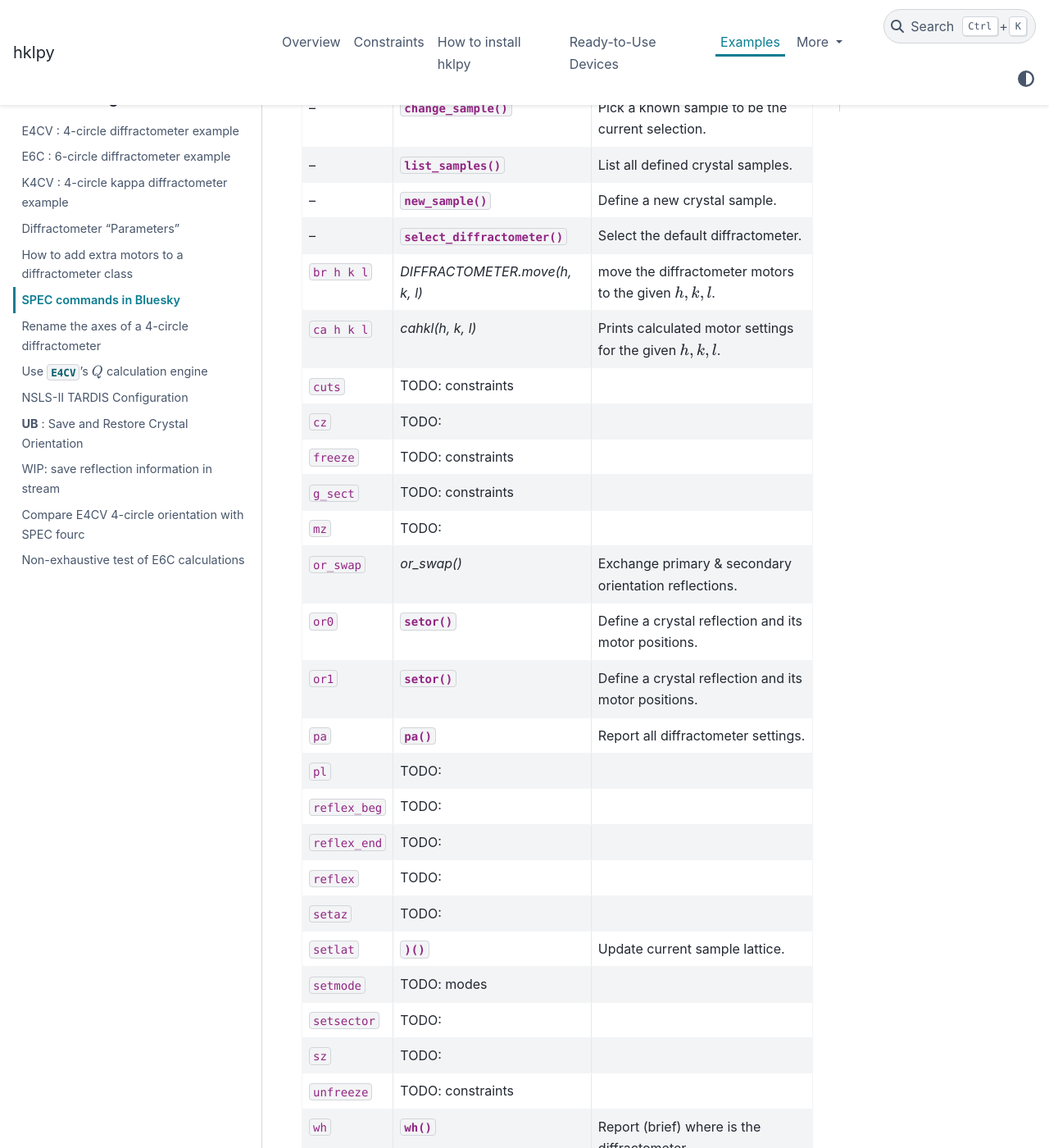
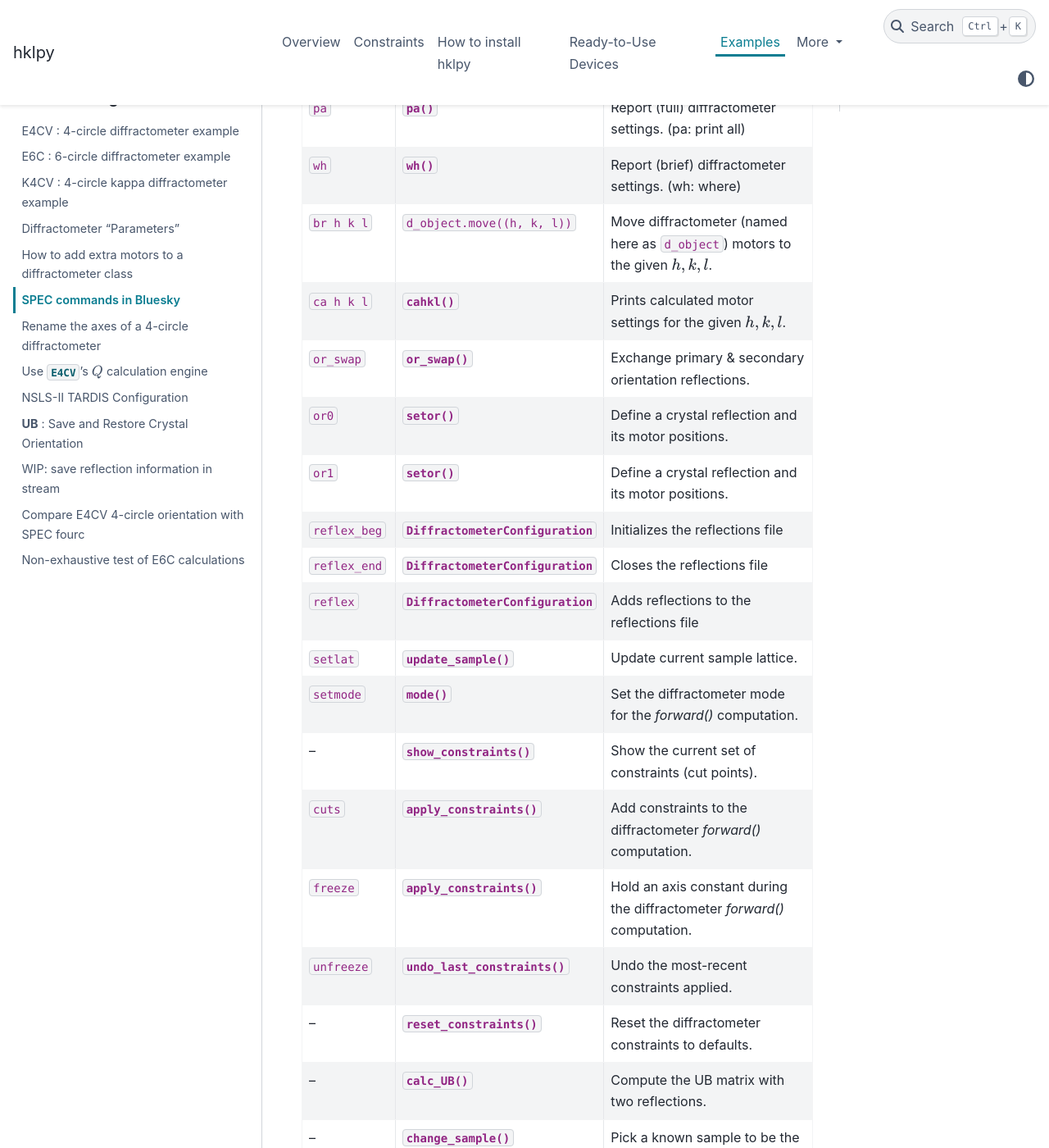
Before and after one commit to bluesky/hklpy, a Sphinx documentation site: the page built from docs/source/examples/notebooks/how_spec_commands.rst, in a window 1280 px wide and 1400 px high, scrolled down 466 px. Shown: the whole window at 82% size. Built offline with Sphinx 7.4.7 and the PyData theme 0.15.4, drawn with Linux system fonts in a browser that asks for light colours; the version number could not be read and is left out; some of the changed text lies outside the part shown.

Commit message:
DOC #290 SPEC comparison

```diff
--- a/docs/source/examples/notebooks/how_spec_commands.rst
+++ b/docs/source/examples/notebooks/how_spec_commands.rst
@@ -14,34 +14,35 @@
 
 Quick Reference Table
 
-==============  ==================================  ============
-*SPEC*          *hklpy*                             description
-==============  ==================================  ============
---              :func:`~calc_UB`                    Compute the UB matrix with two reflections.
---              :func:`~change_sample`              Pick a known sample to be the current selection.
---              :func:`~list_samples`               List all defined crystal samples.
---              :func:`~new_sample`                 Define a new crystal sample.
---              :func:`~select_diffractometer`      Select the default diffractometer.
-``br h k l``    `DIFFRACTOMETER.move(h, k, l)`      move the diffractometer motors to the given :math:`h, k, l`.
-``ca h k l``    `cahkl(h, k, l)`                    Prints calculated motor settings for the given :math:`h, k, l`.
-``cuts``        TODO: constraints
-``cz``          TODO:
-``freeze``      TODO: constraints
-``g_sect``      TODO: constraints
-``mz``          TODO:
-``or_swap``     `or_swap()`                         Exchange primary & secondary orientation reflections.
-``or0``         :func:`~setor`                      Define a crystal reflection and its motor positions.
-``or1``         :func:`~setor`                      Define a crystal reflection and its motor positions.
-``pa``          :func:`~pa`                         Report all diffractometer settings.
-``pl``          TODO:
-``reflex_beg``  TODO:
-``reflex_end``  TODO:
-``reflex``      TODO:
-``setaz``       TODO:
-``setlat``      :func:`~update_sample(...)`         Update current sample lattice.
-``setmode``     TODO: modes
-``setsector``   TODO:
-``sz``          TODO:
-``unfreeze``    TODO: constraints
-``wh``          :func:`~wh`                         Report (brief) where is the diffractometer.
-==============  ==================================  ============
+===============  =============================================================  ============
+*SPEC*           *hklpy*                                                        description
+===============  =============================================================  ============
+--               :func:`~hkl.user.select_diffractometer`                        Select the default diffractometer.
+``pa``           :func:`~hkl.user.pa`                                           Report (full) diffractometer settings.  (pa: print all)
+``wh``           :func:`~hkl.user.wh`                                           Report (brief) diffractometer settings. (wh: where)
+``br h k l``     ``d_object.move((h, k, l))``                                   Move diffractometer (named here as ``d_object``) motors to the given :math:`h, k, l`.
+``ca h k l``     :func:`~hkl.user.cahkl`                                        Prints calculated motor settings for the given :math:`h, k, l`.
+``or_swap``      :func:`~hkl.user.or_swap()`                                    Exchange primary & secondary orientation reflections.
+``or0``          :func:`~hkl.user.setor`                                        Define a crystal reflection and its motor positions.
+``or1``          :func:`~hkl.user.setor`                                        Define a crystal reflection and its motor positions.
+``reflex_beg``   :class:`~hkl.configuration.DiffractometerConfiguration`        Initializes the reflections file
+``reflex_end``   :class:`~hkl.configuration.DiffractometerConfiguration`        Closes the reflections file
+``reflex``       :class:`~hkl.configuration.DiffractometerConfiguration`        Adds reflections to the reflections file
+``setlat``       :func:`~hkl.user.update_sample()`                              Update current sample lattice.
+``setmode``      :func:`~hkl.engine.Engine.mode()`                              Set the diffractometer mode for the `forward()` computation.
+--               :func:`~hkl.diffract.Diffractometer.show_constraints()`        Show the current set of constraints (cut points).
+``cuts``         :func:`~hkl.diffract.Diffractometer.apply_constraints()`       Add constraints to the diffractometer `forward()` computation.
+``freeze``       :func:`~hkl.diffract.Diffractometer.apply_constraints()`       Hold an axis constant during the diffractometer `forward()` computation.
+``unfreeze``     :func:`~hkl.diffract.Diffractometer.undo_last_constraints()`   Undo the most-recent constraints applied.
+--               :func:`~hkl.diffract.Diffractometer.reset_constraints()`       Reset the diffractometer constraints to defaults.
+--               :func:`~hkl.user.calc_UB`                                      Compute the UB matrix with two reflections.
+--               :func:`~hkl.user.change_sample`                                Pick a known sample to be the current selection.
+--               :func:`~hkl.user.list_samples`                                 List all defined crystal samples.
+--               :func:`~hkl.user.new_sample`                                   Define a new crystal sample.
+``setaz h k l``  TODO:                                                          Set the azimuthal reference vector to the given :math:`h, k, l`.
+``setsector``    TODO:                                                          Select a sector.
+``cz``           TODO:                                                          Calculate zone from two reflections
+``mz``           TODO:                                                          Move zone
+``pl``           TODO:                                                          Set the scattering plane
+``sz``           TODO:                                                          Set zone
+===============  =============================================================  ============
```
